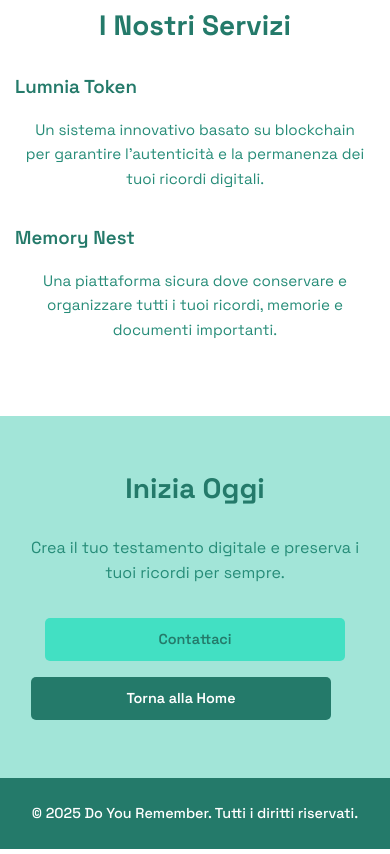
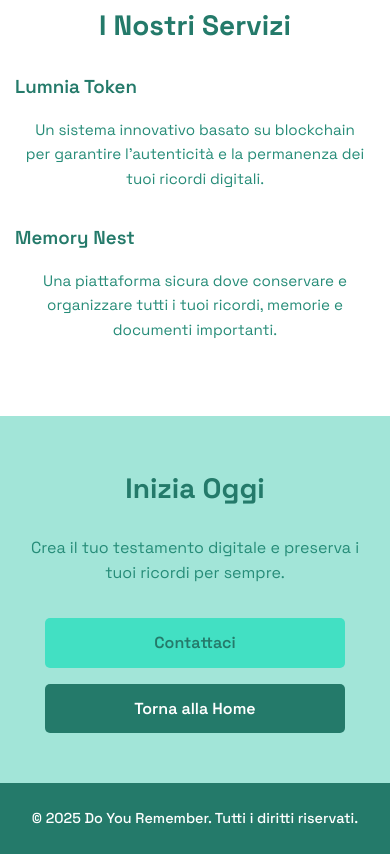
Before and after one commit to chiara-moretti/DoYouRemember, a website: page scopri.html in a window 390 px wide. Shown: the part 2057-2911 px from the top of the page. Drawn offline with Linux system fonts and the light colour scheme.

Commit message:
Fix: allineamento bottoni su mobile in tutte le pagine con classe button-group

```diff
--- a/scopri.html
+++ b/scopri.html
@@ -101,9 +101,9 @@
             <div class="container">
                 <h2>Inizia Oggi</h2>
                 <p style="text-align: center; margin-bottom: 2rem; color: var(--text-light);">Crea il tuo testamento digitale e preserva i tuoi ricordi per sempre.</p>
-                <div style="text-align: center;">
+                <div class="button-group">
                     <a href="contatti.html" class="btn btn-primary">Contattaci</a>
-                    <a href="index.html" class="btn btn-secondary" style="margin-left: 1rem;">Torna alla Home</a>
+                    <a href="index.html" class="btn btn-secondary">Torna alla Home</a>
                 </div>
             </div>
         </section>
--- a/style.css
+++ b/style.css
@@ -171,7 +171,8 @@ header {
     animation: fadeInUp 1s ease;
 }
 
-.hero-buttons {
+.hero-buttons,
+.button-group {
     display: flex;
     justify-content: center;
     align-items: center;
@@ -191,7 +192,8 @@ header {
 }
 
 @media (max-width: 768px) {
-    .hero-buttons {
+    .hero-buttons,
+    .button-group {
         flex-direction: column;
         gap: 1rem;
         width: 100%;
@@ -200,7 +202,8 @@ header {
         padding: 0;
     }
 
-    .hero-buttons .btn {
+    .hero-buttons .btn,
+    .button-group .btn {
         width: 100% !important;
         max-width: 300px !important;
         margin: 0 auto !important;
@@ -211,11 +214,13 @@ header {
         font-size: 1rem !important;
     }
 
-    .hero-buttons .btn:first-child {
+    .hero-buttons .btn:first-child,
+    .button-group .btn:first-child {
         margin-top: 0 !important;
     }
 
-    .hero-buttons .btn:last-child {
+    .hero-buttons .btn:last-child,
+    .button-group .btn:last-child {
         margin-bottom: 0 !important;
     }
 }
```
Also changed, not shown: chi-siamo.html (+2 -2 lines), memory-nest.html (+2 -2 lines), servizi.html (+2 -2 lines).
